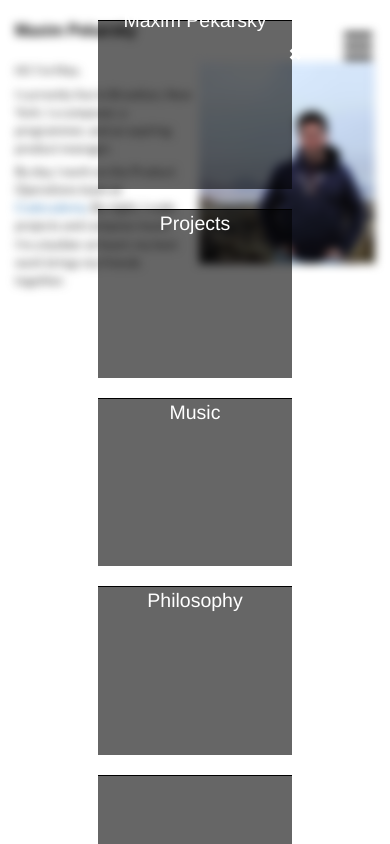
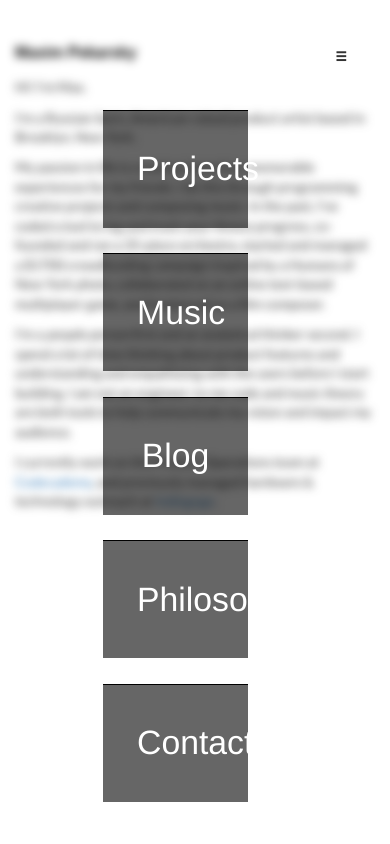
Before and after one commit to maximforever/myWebsite, a plain HTML site: page index.html in a window 390 px wide. Both pictures are taken after a click on the element 358 px from the left and 41 px from the top of the page. Drawn offline with nearby package versions, Linux system fonts and the light colour scheme; a web font is replaced by a local one.

Commit message:
update menu, toggle, and content

```diff
--- a/index.html
+++ b/index.html
@@ -13,11 +13,14 @@
     </HEAD>
 
     <BODY>
+
+        <span class="glyphicon glyphicon-menu-hamburger" id = "toggle"></span>
+
         <div id = "landing">
             <div class = "header">
                 <div class = "container">
                     <p class = "logo">Maxim Pekarsky</p>
-                    <span class="glyphicon glyphicon-menu-hamburger" id = "toggle"></span>
+                    <!-- <span class="glyphicon glyphicon-menu-hamburger" id = "toggle"></span> -->
                 </div>
             </div>
 
@@ -25,10 +28,12 @@
                 <div class = "container">
 
                     <div class = "blurb">
-                        <p>Hi! I'm Max.</p>
-                        <p>I currently live in Brooklyn, New York. I a composer, a programmer, and an aspiring product manager.</p>
+                        <p>Hi! I'm Max.
+                        <p>I'm a Russian-born, American-raised product artist based in Brooklyn, New York.</p>
+                        <p>My passion in life is creating impactive, memorable experiences for my friends. I do this through programming creative projects and composing music. In the past, I've coded a tool to log and track your fitness progress, co-founded and ran a 35-piece orchestra, started and managed a $1700 crowdfunding campaign inspired by a Humans of New York photo, collaborated on an online text-based multiplayer game, and freelanced as a film composer.</p>
+                         <p>I'm a <i>people person</i> first and an analytical thinker second. I spend a lot of time thinking about product features and understanding and empathizing with the users before I start building. I am not an engineer; to me code and music theory are both tools to help communicate my vision and impact my audience.</p>
+                        <p>I currently work on the Product Operations team at <a href = "https://codecademy.com" target="_blank">Codecademy</a>, and previously managed hardware &amp; technology outreach at <a href = "https://indiegogo.com" target="_blank">Indiegogo</a>.</p>
 
-                        <p>By day, I work on the Product Operations team at <a href = "https://codecademy.com" target="_blank">Codecademy</a>. By night, I code projects and compose music. I'm a builder at heart; my best work brings my friends together. </p>
                         <p></p>
                         <p></p>
                         <p></p>
@@ -50,12 +55,12 @@
 
         <div class = "container">
             <div id = "menu">
-                <span class="glyphicon glyphicon-remove" id = "close"></span>
-                <div class = "menu-section"><p>Maxim Pekarsky</p></div>
+                <!-- <span class="glyphicon glyphicon-remove" id = "close"></span> -->
                 <div class = "menu-section">Projects</div>
                 <div class = "menu-section">Music</div>
+                <div class = "menu-section">Blog</div>
                 <div class = "menu-section">Philosophy</div>
-                <div class = "menu-section"></div>
+                <div class = "menu-section">Contact</div>
             </div>
         </div>
 
--- a/script.js
+++ b/script.js
@@ -6,29 +6,41 @@ $(document).ready(main);
 
 function main(){
 
+    var menu = false;
+
     console.log("ready");
 
     $("#toggle").click(function(){
-        console.log("open menu");
-        $("#menu").show();
-        $("#landing").css("opacity", "1");
-        $("#landing").addClass("blur");
-    //    $("#divider").show();
+
+        if(menu){
+            menu = false;
+            console.log("close menu");
+            $("#menu").hide();
+            $("#landing").css("opacity", "1");
+            $("#landing").removeClass("blur");
+        } else {
+            menu = true;
+            console.log("open menu");
+            $("#menu").show();
+            $("#landing").css("opacity", "1");
+            $("#landing").addClass("blur");
+        }
+
+
+
 
     });
 
-    $("#close").click(function(){
-        console.log("close menu");
-        $("#menu").hide();
-        $("#landing").css("opacity", "1");
-        $("#landing").removeClass("blur");
-    //    $("#divider").hide();
+    var containerPadding = $("#content_container").css("padding");
 
-    });
+    if ($(window).width() < 960) {
+            console.log("we got small!");
+            $('.photo').hide();
+        }
 
     $(".menu-section").hover(function(){
-        $(this).css("background", "rgba(0, 0, 0, 0.4)");
-        $(this).css("color", "orange");
+        $(this).css("background", "rgba(0, 0, 0, 0.8)");
+        $(this).css("color", "#808FFF");
     }, function(){
         $(this).css("background", "rgba(0, 0, 0, 0.6)");
         $(this).css("color", "white");
--- a/style.css
+++ b/style.css
@@ -1,6 +1,10 @@
 body {
     width: 100%;
     height: 100%;
+}
+
+a:hover {
+    text-decoration: none;ß
 }
 
 #landing {
@@ -13,13 +17,13 @@ body {
       -moz-filter: blur(5px);
       -o-filter: blur(5px);
       -ms-filter: blur(5px);
-
 }
 
 
 .header {
-    padding-top: 5%;
+    padding-top: 5vh;
     display: block;
+    padding-bottom: 1%;
 }
 
 .logo {
@@ -30,13 +34,23 @@ body {
     float: left;
 }
 
-#toggle{
-    padding-top: 2.5%;
+
+/*#toggle{
+
     display: inline;
     float: right;
-    font-size: 4vh;
+    font-size: 3vw;
+    z-index: 99;
+}*/
+
+#toggle {
+    position: absolute;
+    top: 6vh;
+    left: 86vw;
+    font-size: 3vw;
     z-index: 99;
 }
+
 
 #toggle:hover{
     text-shadow: -7px 7px 6px rgba(146, 150, 150, 1);
@@ -56,19 +70,6 @@ body {
 }
 
 
-#menu{
-    display: none;
-    position: absolute;
-    top: 0;
-    left: 20%;
-    z-index: 4;
-    width: 60%;
-    min-height: 100%;
-
-    color: white;
-    font-size: 5vw;
-    text-align: center;
-}
 
 #divider{
     display: none;
@@ -81,20 +82,30 @@ body {
     z-index: 3
 }
 
+#menu{
+    display: none;
+    position: absolute;
+    top: 0;
+    left: 20%;
+    z-index: 4;
+    width: 50%;
+    color: white;
+    font-size: 5vh;
+    text-align: center;
+    margin-top: 10vh;
+}
+
 .menu-section {
     background: rgba(0, 0, 0, 0.6);
     border-top: 1px solid black;
-    min-height: 20vh;
+    border-top: 1px solid black;
+    height: 14vh;
 /*    padding-top: 4vh;*/
     font-weight: 400;
-    margin: 20px;
+    margin: 3vh;
+    padding: 3.5vh;
 }
 
-.menu-section p {
-    position: relative;
-    top: 50%;
-    transform: translateY(-50%);
-}
 
 .main .container div {
 /*    border: 1px solid black;*/
@@ -103,10 +114,10 @@ body {
 
 .blurb {
     max-width: 50%;
-    font-size: 1.5vh;
+    font-size: 1.5vw;
     font-family: 'Lato', sans-serif;
     font-weight: 400;
-    padding-right: 1%;
+    padding-right: 2%;
 }
 
 .blurb p {
@@ -116,10 +127,36 @@ body {
 .photo {
     width: 50%;
     float: right;
-    padding-left    : 1%;
+    padding-left: 2%;
 }
 
 .photo img {
     width: 100%;
     float: right;
 }
+
+
+@media (max-width: 768px) {
+    .main{
+        display: block;
+        width: 100%;
+    }
+    .main .container div {
+    /*    border: 1px solid black;*/
+        display: block;
+    }
+    .blurb {
+        font-size: 3.5vw;
+        max-width: 100%;
+        padding: 0;
+    }
+    .photo {
+        width: 100%;
+        padding: 0;
+    }
+    .menu-section {
+        font-size: 4vh;
+        padding: 4vh;
+    }
+
+}
```
